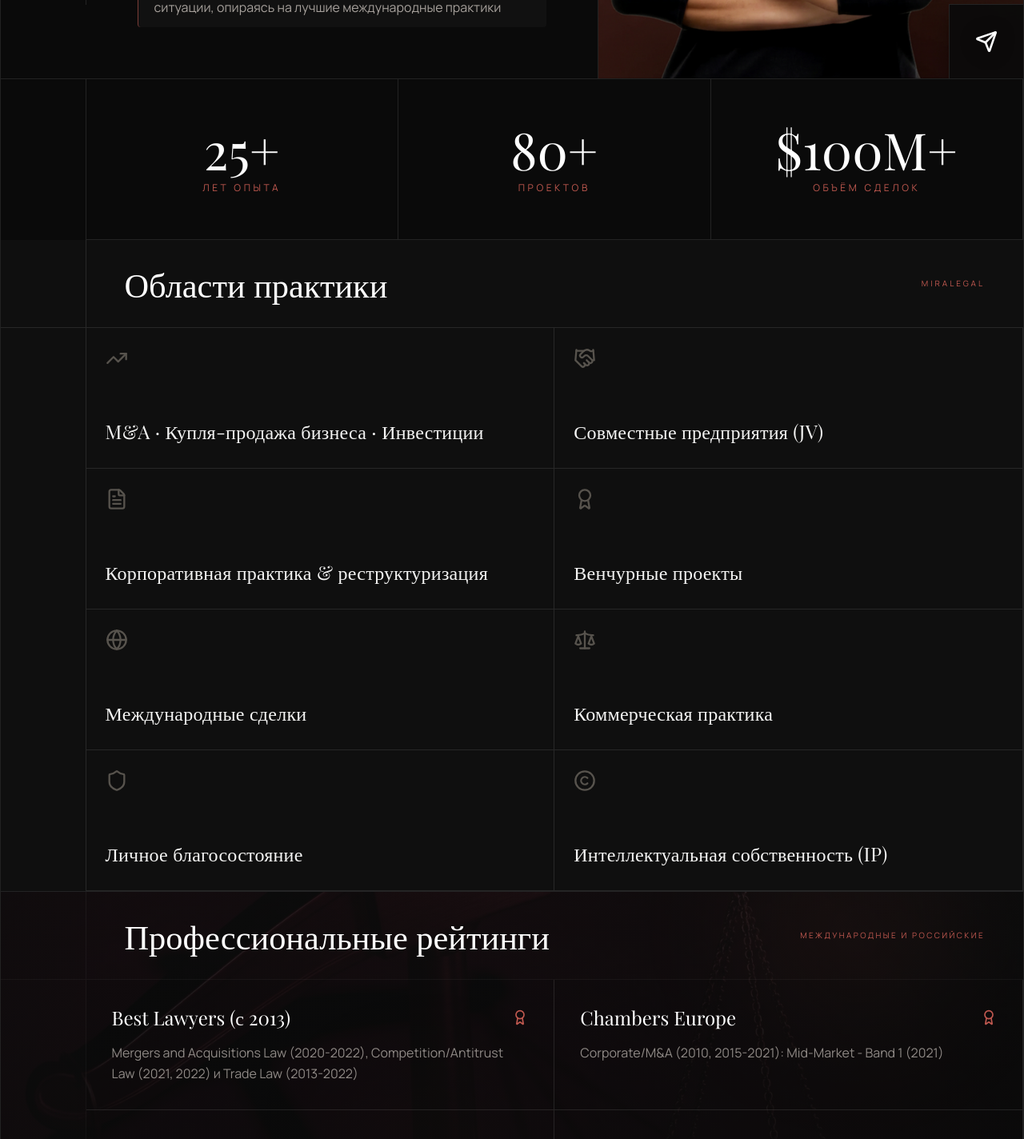
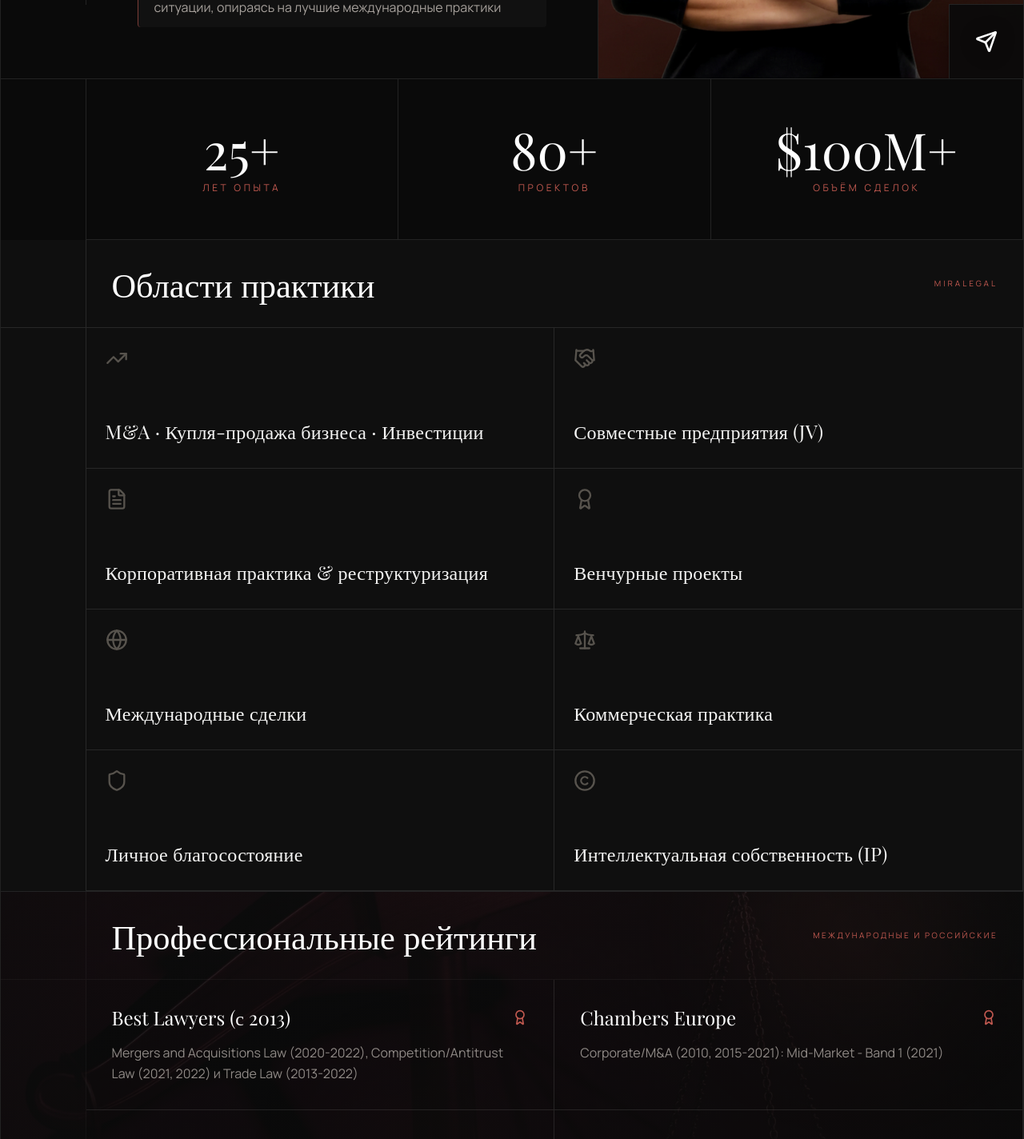
Before and after one commit to lim5max/maria, a Next.js app: page /concept-1 in a window 1280 px wide. Shown: the part 794-2218 px from the top of the page at 80% size. Built offline with nearby package versions, Linux system fonts and the light colour scheme; a web font is replaced by a local one.

Commit message:
Adjust desktop section header gutters in concept-1

```diff
--- a/src/app/concept-1/page.tsx
+++ b/src/app/concept-1/page.tsx
@@ -657,7 +657,7 @@ export default function Concept1() {
         <section id="services" className="relative bg-[#0f0f0f]">
           <div className="grid grid-cols-1 lg:grid-cols-12 border-b border-white/10">
             <div className="hidden lg:block col-span-1 border-r border-white/10"></div>
-            <div className="col-span-11 px-6 py-6 lg:px-12 lg:py-7 flex flex-col lg:flex-row lg:items-center justify-between">
+            <div className="col-span-11 px-6 py-6 lg:px-8 lg:py-7 flex flex-col lg:flex-row lg:items-center justify-between">
                <h3 className="font-serif-custom text-2xl sm:text-3xl lg:text-[2.65rem] text-white font-normal leading-tight">
                   {tr("Области практики", "Practice Areas")}
                 </h3>
@@ -698,7 +698,7 @@ export default function Concept1() {
             </div>
             <div className="grid grid-cols-1 lg:grid-cols-12 border-b border-white/10">
               <div className="hidden lg:block col-span-1 border-r border-white/10"></div>
-              <div className="relative col-span-11 px-6 py-6 lg:px-12 lg:py-7">
+              <div className="relative col-span-11 px-6 py-6 lg:px-8 lg:py-7">
                 <div className="flex items-center justify-between gap-6">
                   <h3 className="font-serif-custom text-2xl sm:text-3xl lg:text-[2.65rem] text-white font-normal leading-tight">
                     {tr("Профессиональные рейтинги", "Professional Rankings")}
```
